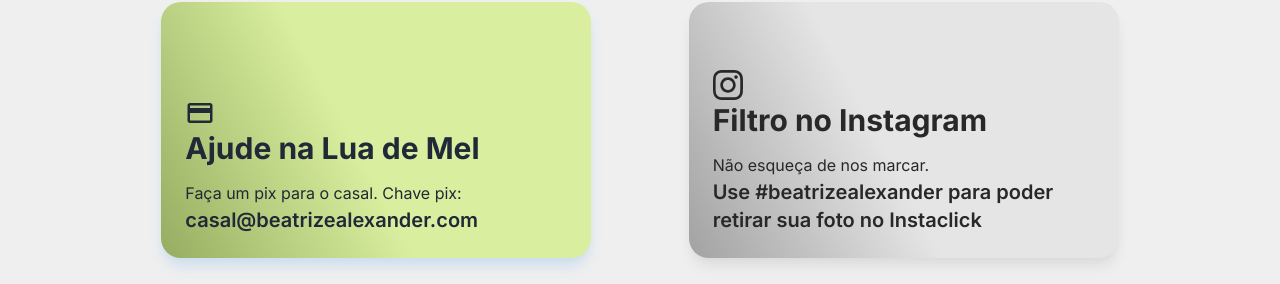
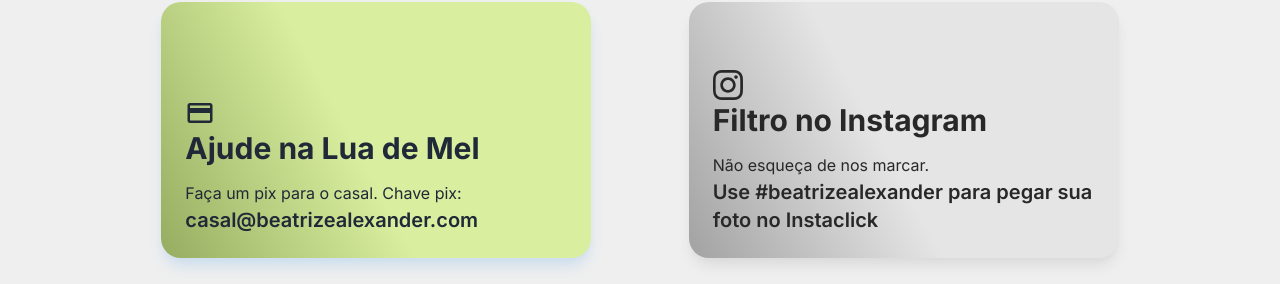
Before and after one commit to alx-ui/beatrizealexander, a React (Vite) app: page / in a window 1280 px wide. Shown: the part 3362-3646 px from the top of the page. Built offline with nearby package versions, Linux system fonts and the light colour scheme; what prettier-plugin-tailwindcss would draw is missing.

Commit message:
fix: link pix casal

```diff
--- a/src/components/DigitalEnvelope.tsx
+++ b/src/components/DigitalEnvelope.tsx
@@ -40,7 +40,7 @@ export function DigitalEnvelope() {
         </a>
         <a
           className="mb-10 px-4"
-          href="https://nubank.com.br/pagar/5eykf/R5C9psuMcy"
+          href="https://nubank.com.br/pagar/5eykf/wTts8j93nV"
           target="_blank"
           rel="noreferrer"
         >
@@ -55,7 +55,7 @@ export function DigitalEnvelope() {
           <Card
             icon={<SiInstagram />}
             name="Filtro no Instagram"
-            info="Use #beatrizealexander para poder retirar sua foto no Instaclick"
+            info="Use #beatrizealexander para pegar sua foto no Instaclick"
             description="Não esqueça de nos marcar."
             disabled
           />
```
